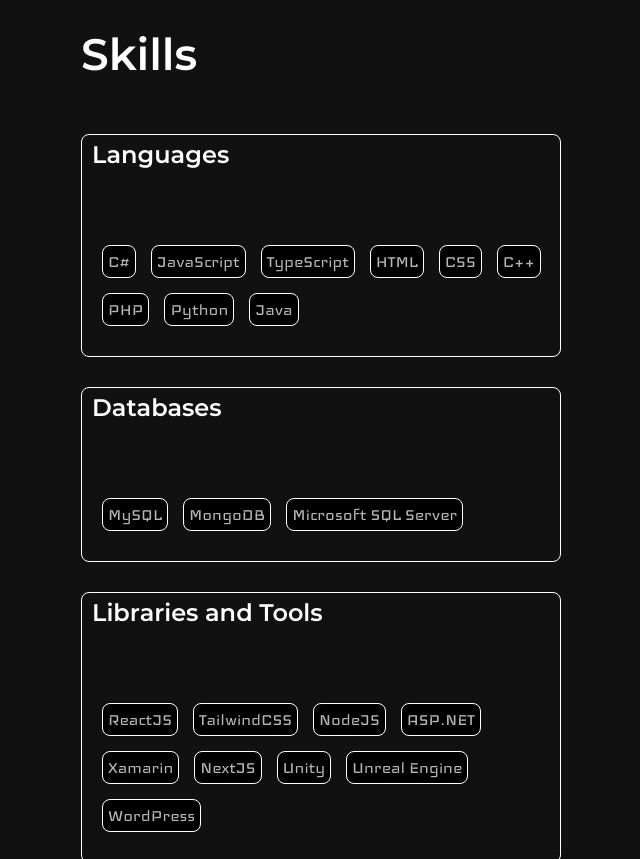
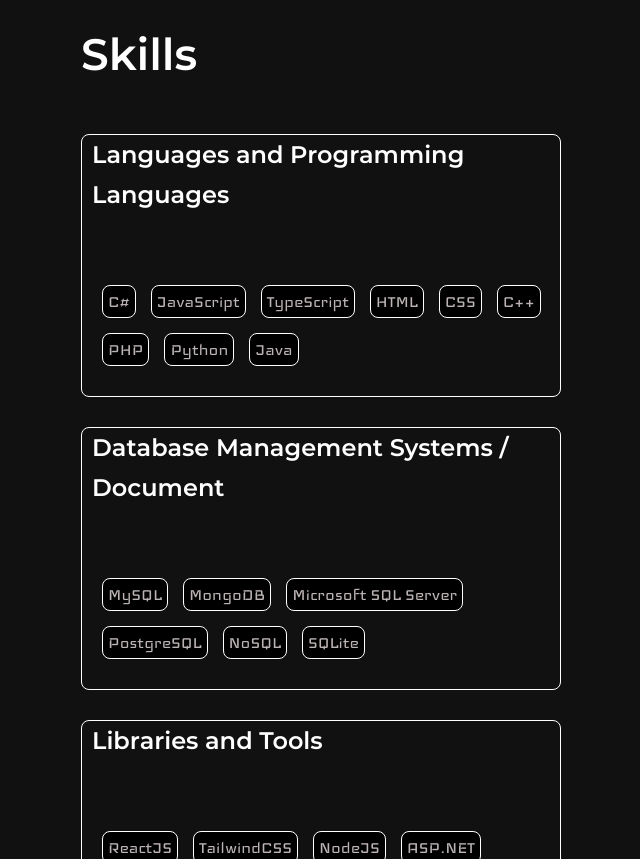
Before and after one commit to Sir-Apple/portfolio, a React (Create React App) app in the folder my_folio/: page /portfolio/about in a window 1280 px wide. Shown: the part 1140-1999 px from the top of the page, without its empty margins (319-959 px from the left). Built offline with nearby package versions, Linux system fonts and the light colour scheme; the HTML template or start-up script is replaced by a standard one.

Commit message:
Update About.js

```diff
--- a/my_folio/src/pages/About.js
+++ b/my_folio/src/pages/About.js
@@ -56,7 +56,7 @@
         </h2>
         <h1>Skills</h1>
         <AboutInfoItem
-          title="Languages"
+          title="Languages and Programming Languages"
           items={[
             'C#',
             'JavaScript',
@@ -70,8 +70,15 @@
           ]}
         />
         <AboutInfoItem
-          title="Databases"
-          items={['MySQL', 'MongoDB', 'Microsoft SQL Server']}
+          title="Database Management Systems / Document"
+          items={[
+            'MySQL',
+            'MongoDB',
+            'Microsoft SQL Server',
+            'PostgreSQL',
+            'NoSQL',
+            'SQLite',
+          ]}
         />
         <AboutInfoItem
           title="Libraries and Tools"
```
